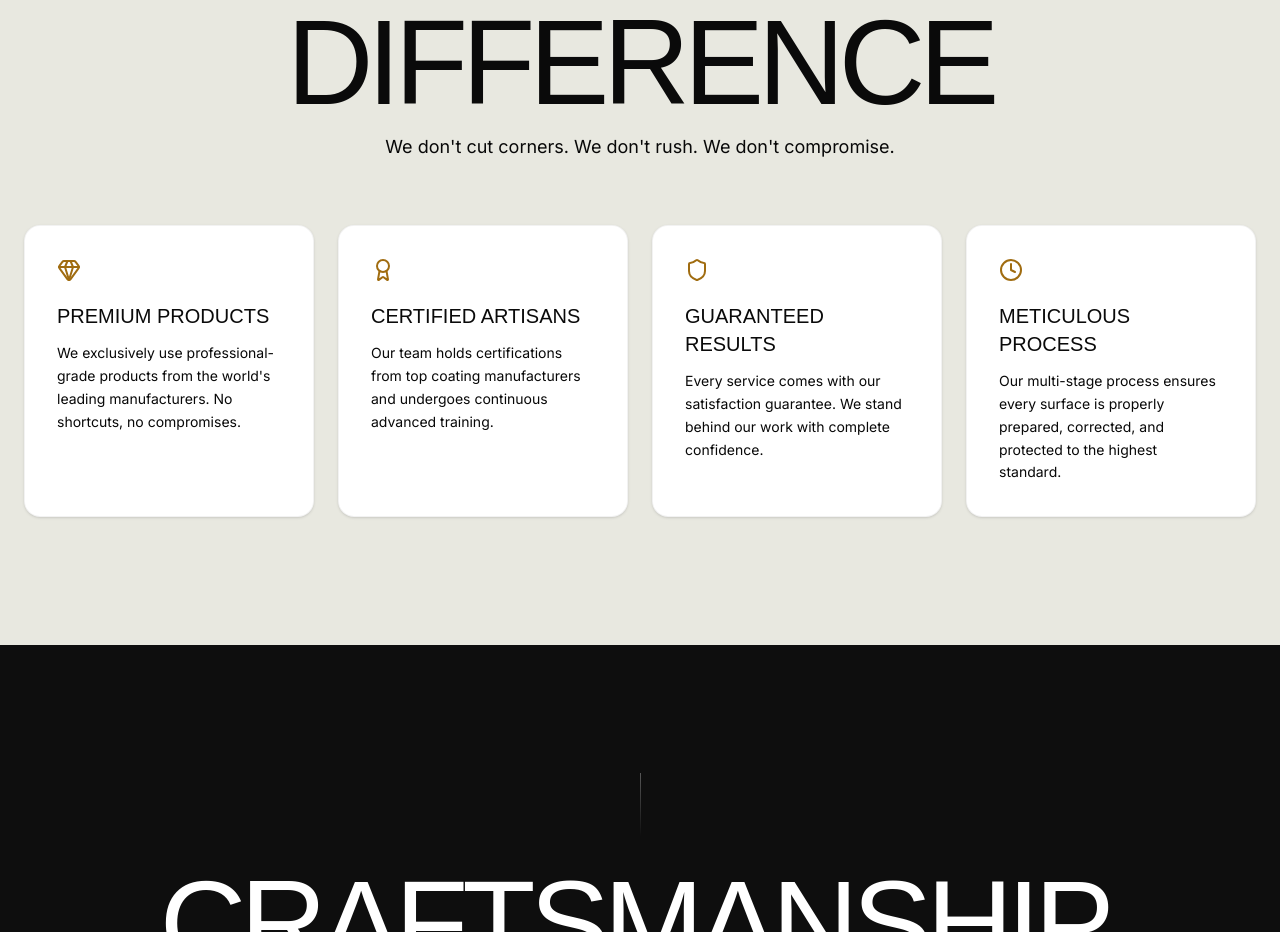
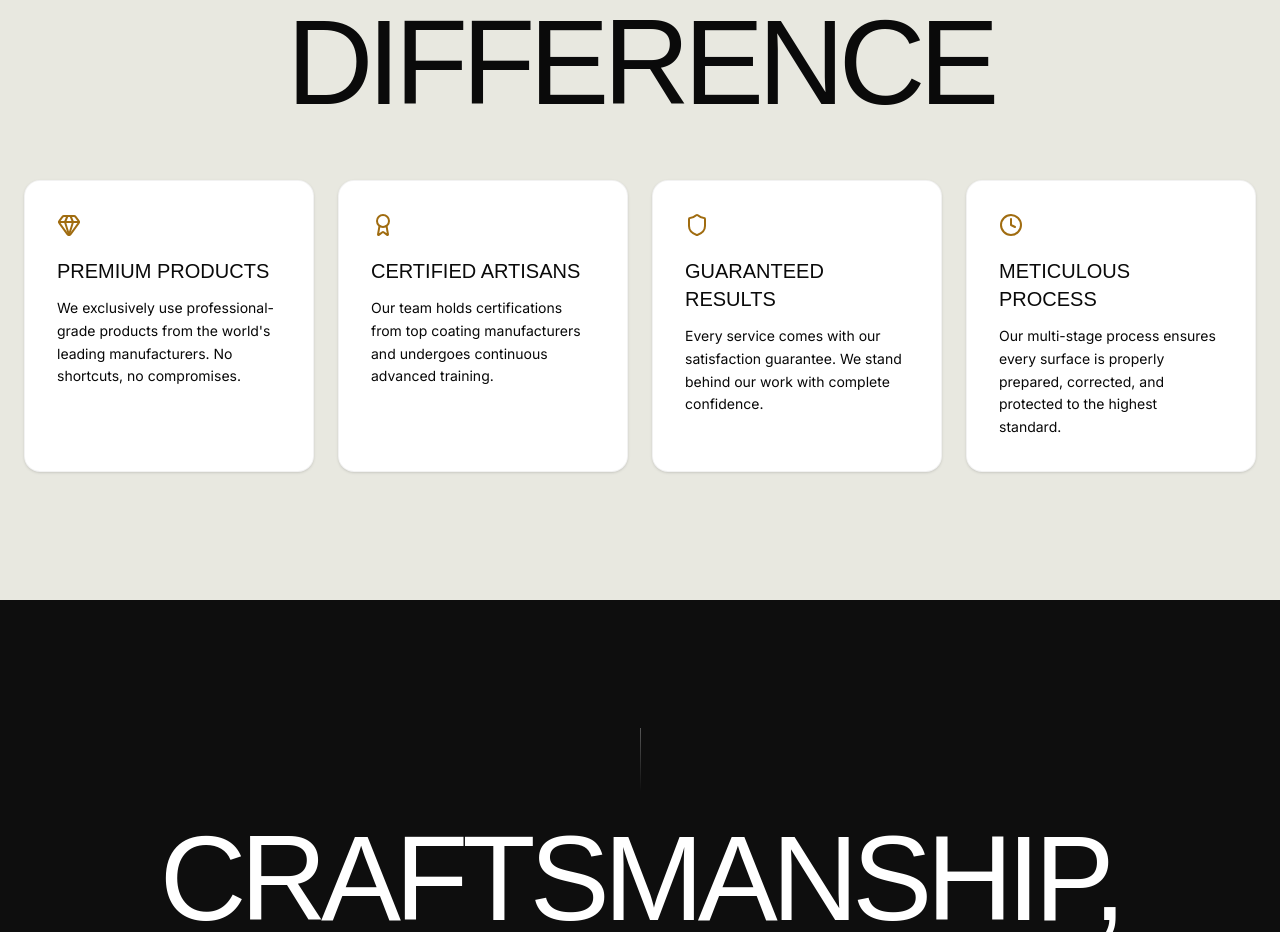
Before and after one commit to empexofficial/torvani, a Next.js app: page / in a window 1280 px wide. Shown: the part 4160-5092 px from the top of the page. Built offline with nearby package versions, Linux system fonts and the light colour scheme; a web font is replaced by a local one.

Commit message:
refactor: remove subtitle from "The Torvani Difference" section title

```diff
--- a/src/app/page.tsx
+++ b/src/app/page.tsx
@@ -163,7 +163,6 @@ export default function HomePage() {
           </div>
           <SectionTitle
             title="The Torvani Difference"
-            subtitle="We don't cut corners. We don't rush. We don't compromise."
             variant="dark"
           />
           <div className="grid grid-cols-1 md:grid-cols-2 lg:grid-cols-4 gap-6">
```
